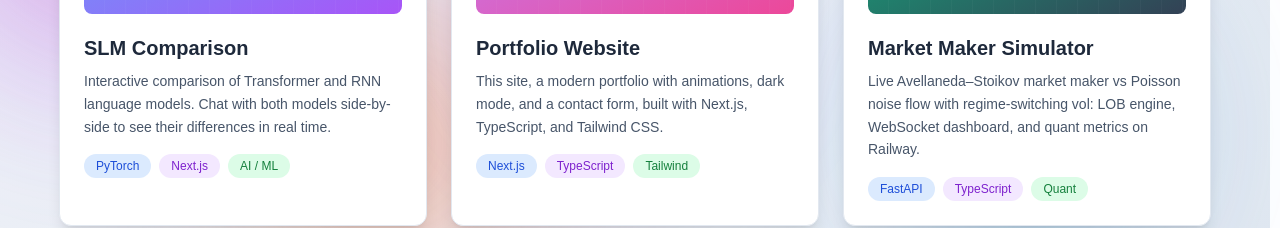
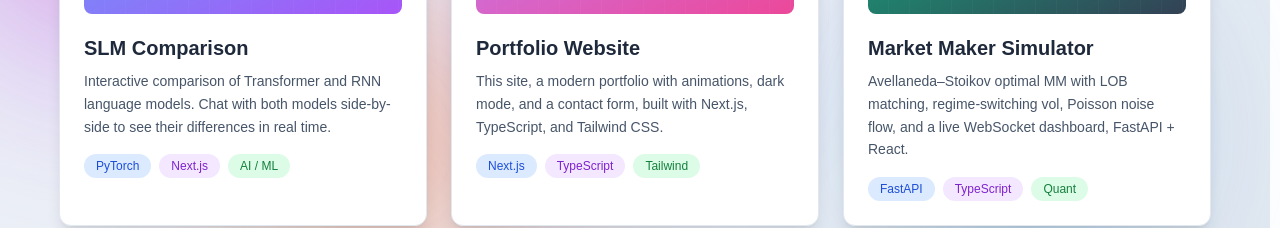
Before and after one commit to MuradErtas/MuradDev, a Next.js app: page /projects in a window 1280 px wide. Shown: the part 475-703 px from the top of the page. Built offline with nearby package versions, Linux system fonts and the light colour scheme.

Commit message:
Updated MM sim description in projects page.

```diff
--- a/app/projects/page.tsx
+++ b/app/projects/page.tsx
@@ -41,7 +41,7 @@ const projects: Project[] = [
   {
     id: 3,
     title: 'Market Maker Simulator',
-    description: 'Live Avellaneda–Stoikov market maker vs Poisson noise flow with regime-switching vol: LOB engine, WebSocket dashboard, and quant metrics on Railway.',
+    description: 'Avellaneda–Stoikov optimal MM with LOB matching, regime-switching vol, Poisson noise flow, and a live WebSocket dashboard, FastAPI + React.',
     tags: [{ name: 'FastAPI', color: 'blue' }, { name: 'TypeScript', color: 'purple' }, { name: 'Quant', color: 'green' }],
     image: 'from-emerald-500 to-slate-700',
     glow: 'hover:shadow-emerald-500/30 hover:border-emerald-400/50',
```
